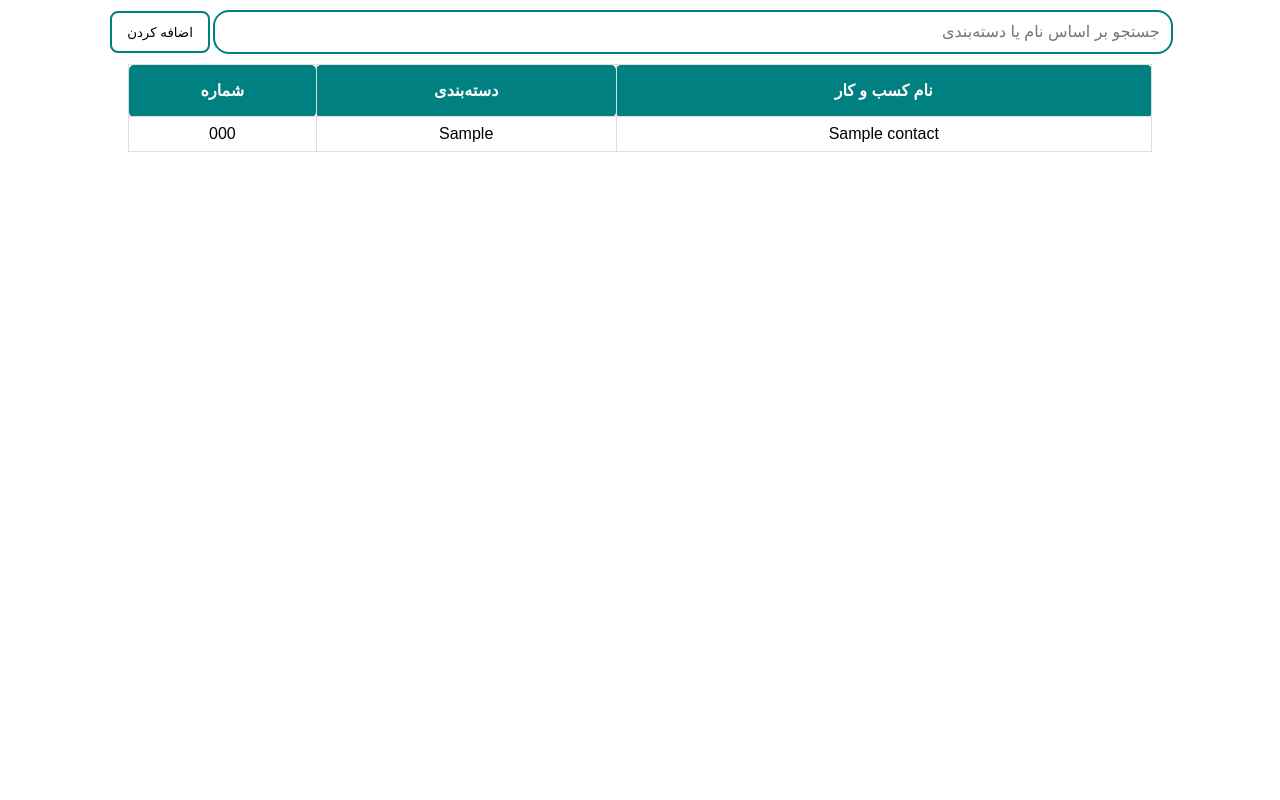
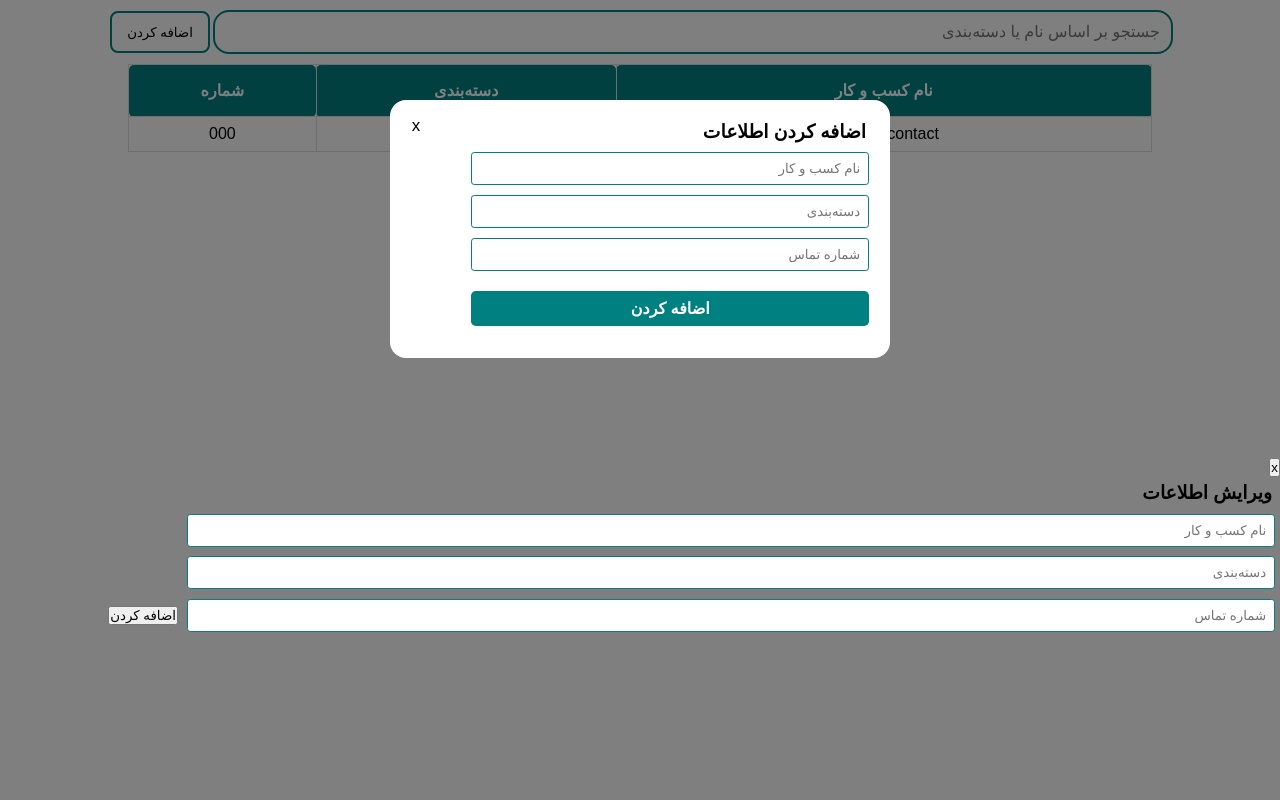
Before and after one commit to rzmahdi/CRUD-with-FastAPI, a FastAPI app: page / in a window 1280 px wide. Run offline with FastAPI, Linux system fonts and the light colour scheme; tables that the repository leaves empty hold one stand-in row (values such as "Sample post").

Commit message:
feat(homepage): add update modal box

```diff
--- a/templates/index.html
+++ b/templates/index.html
@@ -14,7 +14,7 @@
         </div>
     </div>
 
-    <div id="modal-overlay">
+    <div id="modal-overlay" class="show">
         <div class="modal-add-new-data-box">
             <button id="close-btn">x</button>
             <h3>اضافه کردن اطلاعات</h3>
@@ -29,6 +29,22 @@
             <span id="phone-error-validation" class="error">شماره تماس معتبر نیست</span>
 
             <button type="button" id="add-new-data-btn">اضافه کردن</button>
+        </div>
+
+        <div class="modal-update-box">
+            <button id="update-close-btn">x</button>
+            <h3>ویرایش اطلاعات</h3>
+            <input type="text" name="business-name" id="update-business-name" placeholder="نام کسب و کار">
+            <span id="update-business-name-error" class="error">این فیلد نمیتواند خالی باشد</span>
+
+            <input type="text" name="category" id="update-category" placeholder="دسته‌بندی">
+            <span id="update-category-error" class="error">این فیلد نمیتواند خالی باشد</span>
+
+            <input type="text" name="phone" id="update-phone" placeholder="شماره تماس">
+            <span id="update-phone-error" class="error">این فیلد نمیتواند خالی باشد</span>
+            <span id="update-phone-error-validation" class="error">شماره تماس معتبر نیست</span>
+
+            <button type="button" id="update-btn">اضافه کردن</button>
         </div>
     </div>
 
```
